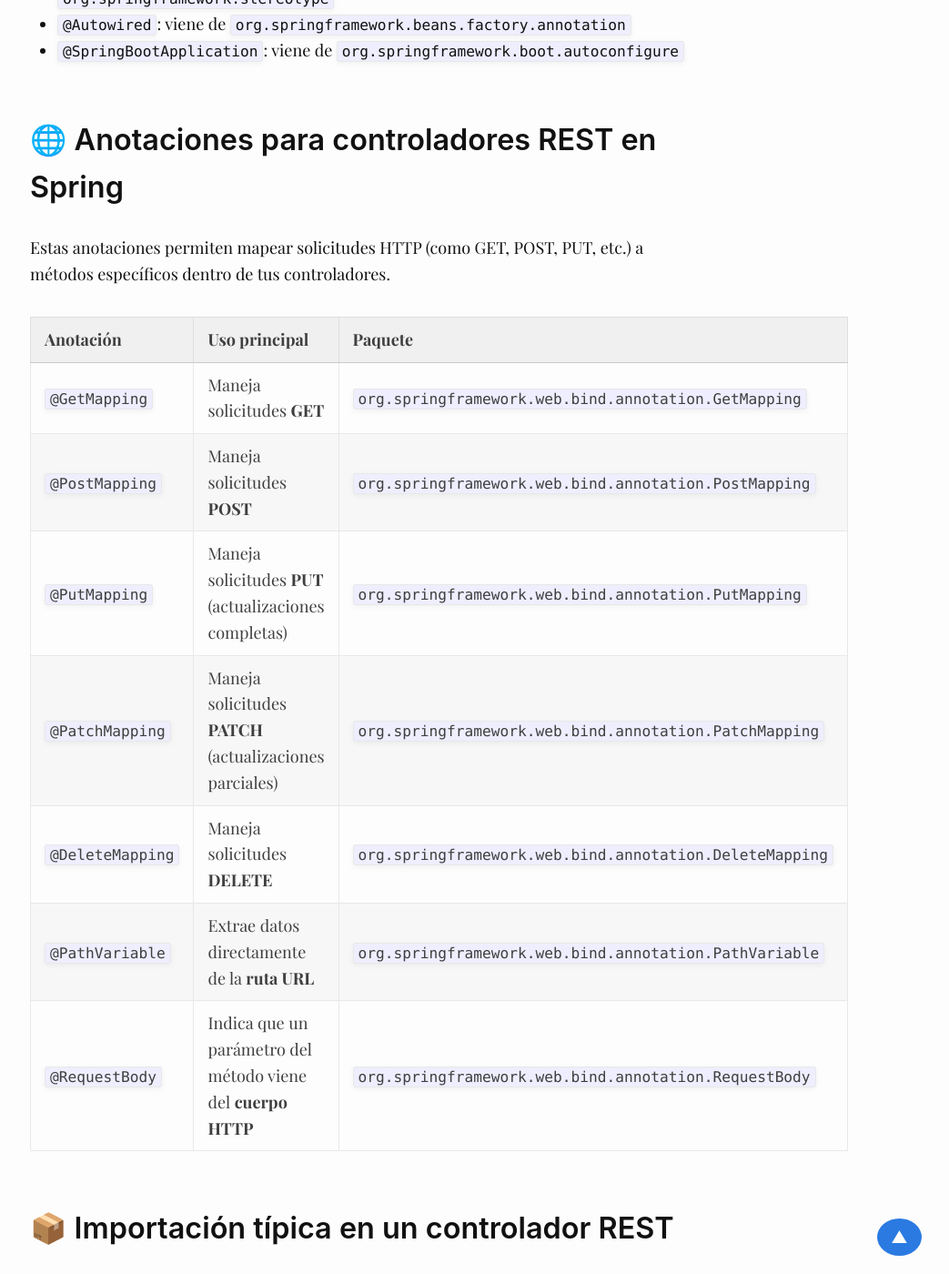
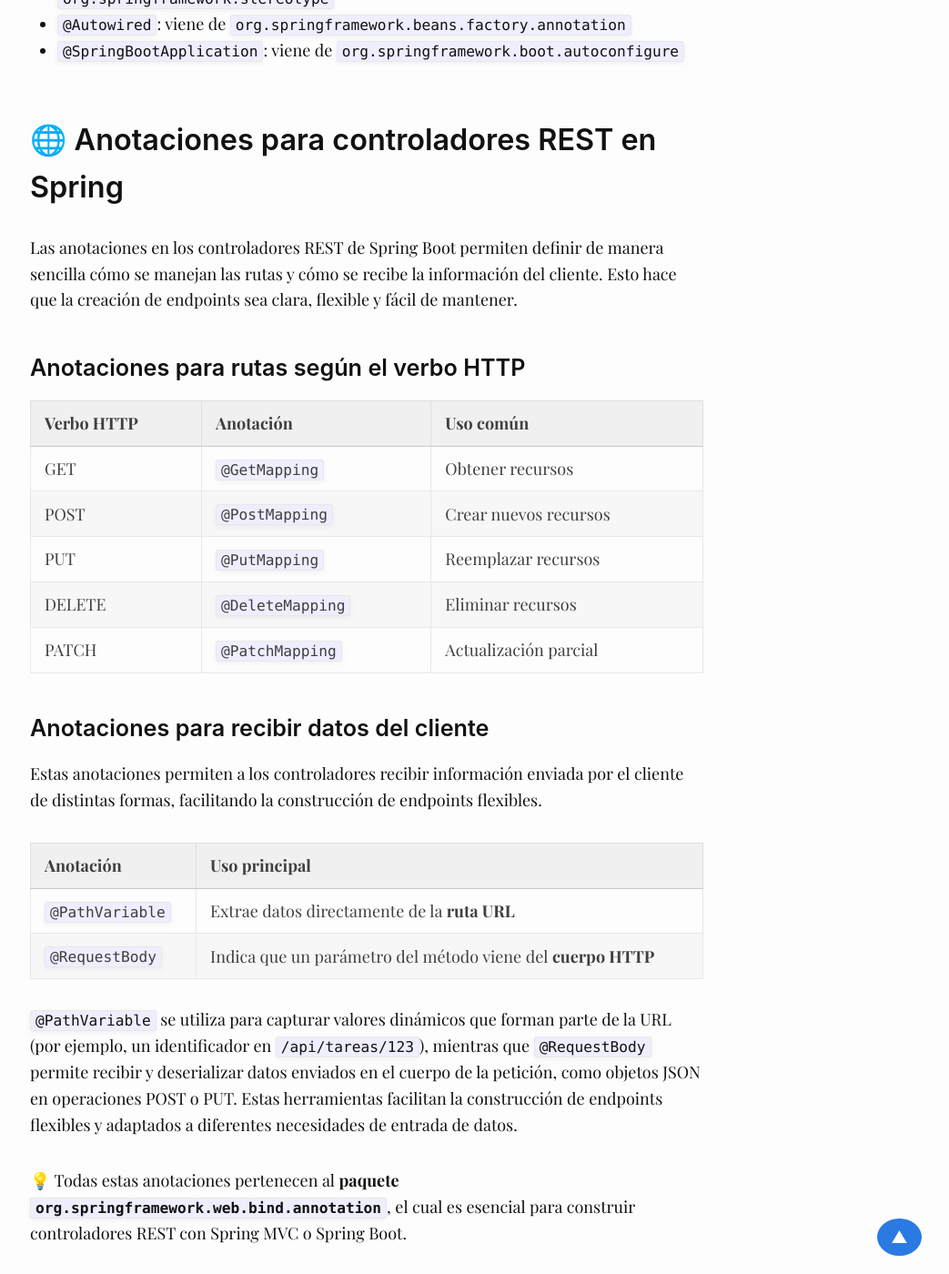
Before and after one commit to aduartem/aduartem.github.io, a Jekyll site: the page built from _posts/2025-06-10-guia-practica-para-construir-apis-restful-con-spring-boot.markdown, in a window 1280 px wide and 1400 px high, scrolled down 3026 px. Shown: the whole window at 91% size, without its empty margins (237-1280 px from the left). Built offline with Jekyll 4.4.1, drawn with Linux system fonts in a browser that asks for light colours; some web fonts are replaced; some of the changed text lies outside the part shown.

Commit message:
update post

````diff
--- a/_posts/2025-06-10-guia-practica-para-construir-apis-restful-con-spring-boot.markdown
+++ b/_posts/2025-06-10-guia-practica-para-construir-apis-restful-con-spring-boot.markdown
@@ -67,19 +67,54 @@
 
 ## 🌐 Anotaciones para controladores REST en Spring
 
-Estas anotaciones permiten mapear solicitudes HTTP (como GET, POST, PUT, etc.) a métodos específicos dentro de tus controladores.
+Las anotaciones en los controladores REST de Spring Boot permiten definir de manera sencilla cómo se manejan las rutas y cómo se recibe la información del cliente. Esto hace que la creación de endpoints sea clara, flexible y fácil de mantener.
 
-| Anotación        | Uso principal                                                | Paquete                                                 |
-| ---------------- | ------------------------------------------------------------ | ------------------------------------------------------- |
-| `@GetMapping`    | Maneja solicitudes **GET**                                   | `org.springframework.web.bind.annotation.GetMapping`    |
-| `@PostMapping`   | Maneja solicitudes **POST**                                  | `org.springframework.web.bind.annotation.PostMapping`   |
-| `@PutMapping`    | Maneja solicitudes **PUT** (actualizaciones completas)       | `org.springframework.web.bind.annotation.PutMapping`    |
-| `@PatchMapping`  | Maneja solicitudes **PATCH** (actualizaciones parciales)     | `org.springframework.web.bind.annotation.PatchMapping`  |
-| `@DeleteMapping` | Maneja solicitudes **DELETE**                                | `org.springframework.web.bind.annotation.DeleteMapping` |
-| `@PathVariable`  | Extrae datos directamente de la **ruta URL**                 | `org.springframework.web.bind.annotation.PathVariable`  |
-| `@RequestBody`   | Indica que un parámetro del método viene del **cuerpo HTTP** | `org.springframework.web.bind.annotation.RequestBody`   |
+### Anotaciones para rutas según el verbo HTTP
 
-## 📦 Importación típica en un controlador REST
+| Verbo HTTP | Anotación        | Uso común                    |
+|------------|------------------|------------------------------|
+| GET        | `@GetMapping`    | Obtener recursos             |
+| POST       | `@PostMapping`   | Crear nuevos recursos        |
+| PUT        | `@PutMapping`    | Reemplazar recursos          |
+| DELETE     | `@DeleteMapping` | Eliminar recursos            |
+| PATCH      | `@PatchMapping`  | Actualización parcial        |
+
+### Anotaciones para recibir datos del cliente
+
+Estas anotaciones permiten a los controladores recibir información enviada por el cliente de distintas formas, facilitando la construcción de endpoints flexibles.
+
+| Anotación        | Uso principal                                                |
+| ---------------- | ------------------------------------------------------------ |
+| `@PathVariable`  | Extrae datos directamente de la **ruta URL**                 |
+| `@RequestBody`   | Indica que un parámetro del método viene del **cuerpo HTTP** |
+
+
+`@PathVariable` se utiliza para capturar valores dinámicos que forman parte de la URL (por ejemplo, un identificador en `/api/tareas/123`), mientras que `@RequestBody` permite recibir y deserializar datos enviados en el cuerpo de la petición, como objetos JSON en operaciones POST o PUT.
+Estas herramientas facilitan la construcción de endpoints flexibles y adaptados a diferentes necesidades de entrada de datos.
+
+💡 Todas estas anotaciones pertenecen al **paquete `org.springframework.web.bind.annotation`**, el cual es esencial para construir controladores REST con Spring MVC o Spring Boot.
+
+#### Ejemplo de importación
+
+```java
+import org.springframework.web.bind.annotation.*;
+```
+
+---
+
+### Buenas prácticas
+
+- Utiliza DTOs para separar la lógica de tu dominio del formato de entrada/salida.
+- Valida los datos recibidos en el cuerpo de la petición usando anotaciones como `@Valid`.
+- Mantén tus controladores enfocados solo en la lógica de manejo de peticiones.
+
+### Errores comunes
+
+- Olvidar el `@RequestBody` en métodos POST/PUT, lo que puede resultar en parámetros nulos.
+- No mapear correctamente los nombres de las variables en la URL con `@PathVariable`.
+- No validar los datos recibidos, lo que puede provocar errores en tiempo de ejecución.
+
+Podemos importar cada anotación de forma individual o usar el comodín para importar todas:
 
 ```java
 import org.springframework.web.bind.annotation.GetMapping;
@@ -89,28 +124,9 @@
 import org.springframework.web.bind.annotation.DeleteMapping;
 import org.springframework.web.bind.annotation.PathVariable;
 import org.springframework.web.bind.annotation.RequestBody;
-```
-
-ó
-
-```java
+// o simplemente
 import org.springframework.web.bind.annotation.*;
 ```
-
-💡 Todas estas anotaciones pertenecen al **paquete `org.springframework.web.bind.annotation`**, el cual es esencial para construir controladores REST con Spring MVC o Spring Boot.
-
-## 📍 Mapeo de rutas HTTP con anotaciones REST
-
-Spring Boot ofrece anotaciones específicas para cada tipo de verbo HTTP, facilitando la creación de rutas en tus controladores:
-
-| Verbo HTTP | Anotación        | Uso común                    |
-|------------|------------------|------------------------------|
-| GET        | `@GetMapping`    | Obtener recursos             |
-| POST       | `@PostMapping`   | Crear nuevos recursos        |
-| PUT        | `@PutMapping`    | Reemplazar recursos          |
-| DELETE     | `@DeleteMapping` | Eliminar recursos            |
-| PATCH      | `@PatchMapping`  | Actualización parcial        |
-
 
 ## Ejemplo completo: CRUD de tareas 🗂️
 
@@ -360,6 +376,32 @@
       - MYSQL_DATABASE=taskdb
 ```
 
+## ❓ Preguntas frecuentes (FAQ)
+
+### 1. ¿Necesito instalar Spring por separado antes de usar Spring Boot?
+No, Spring Boot incluye todo lo necesario. Solo necesitas agregar las dependencias en tu archivo `pom.xml` o `build.gradle` y el framework se encargará del resto.
+
+### 2. ¿Puedo usar bases de datos distintas a MySQL?
+Sí, Spring Boot es compatible con múltiples bases de datos (PostgreSQL, H2, Oracle, SQL Server, etc.). Solo debes cambiar la dependencia y la configuración en `application.properties`.
+
+### 3. ¿Cómo valido los datos que recibe mi API?
+Puedes usar anotaciones como `@Valid` junto con clases DTO y anotaciones de validación (`@NotNull`, `@Size`, etc.). Spring Boot integrará automáticamente la validación y devolverá errores claros al cliente.
+
+### 4. ¿Qué hago si recibo un error 404 o 405 en mis endpoints?
+Verifica que la ruta y el verbo HTTP coincidan con los definidos en tu controlador. También asegúrate de que las anotaciones (`@GetMapping`, `@PostMapping`, etc.) estén correctamente aplicadas.
+
+### 5. ¿Cómo puedo probar mi API localmente?
+Puedes usar herramientas como [Postman](https://www.postman.com/) o [curl](https://curl.se/) para enviar peticiones HTTP a tus endpoints y verificar las respuestas.
+
+### 6. ¿Es obligatorio usar Docker para desplegar mi API?
+No es obligatorio, pero Docker facilita el despliegue y la portabilidad de tu aplicación. Puedes ejecutar tu API directamente con `java -jar` o desplegarla en servicios en la nube.
+
+### 7. ¿Cómo manejo los errores de forma global en mi API?
+Puedes crear una clase anotada con `@ControllerAdvice` y métodos con `@ExceptionHandler` para capturar y personalizar las respuestas de error de toda tu API.
+
+### 8. ¿Puedo documentar mi API automáticamente?
+Sí, puedes usar herramientas como [Springdoc OpenAPI](https://springdoc.org/) o [Swagger](https://swagger.io/) para generar documentación interactiva de tus endpoints.
+
 
 ## 🧠 Conclusión
 
````
